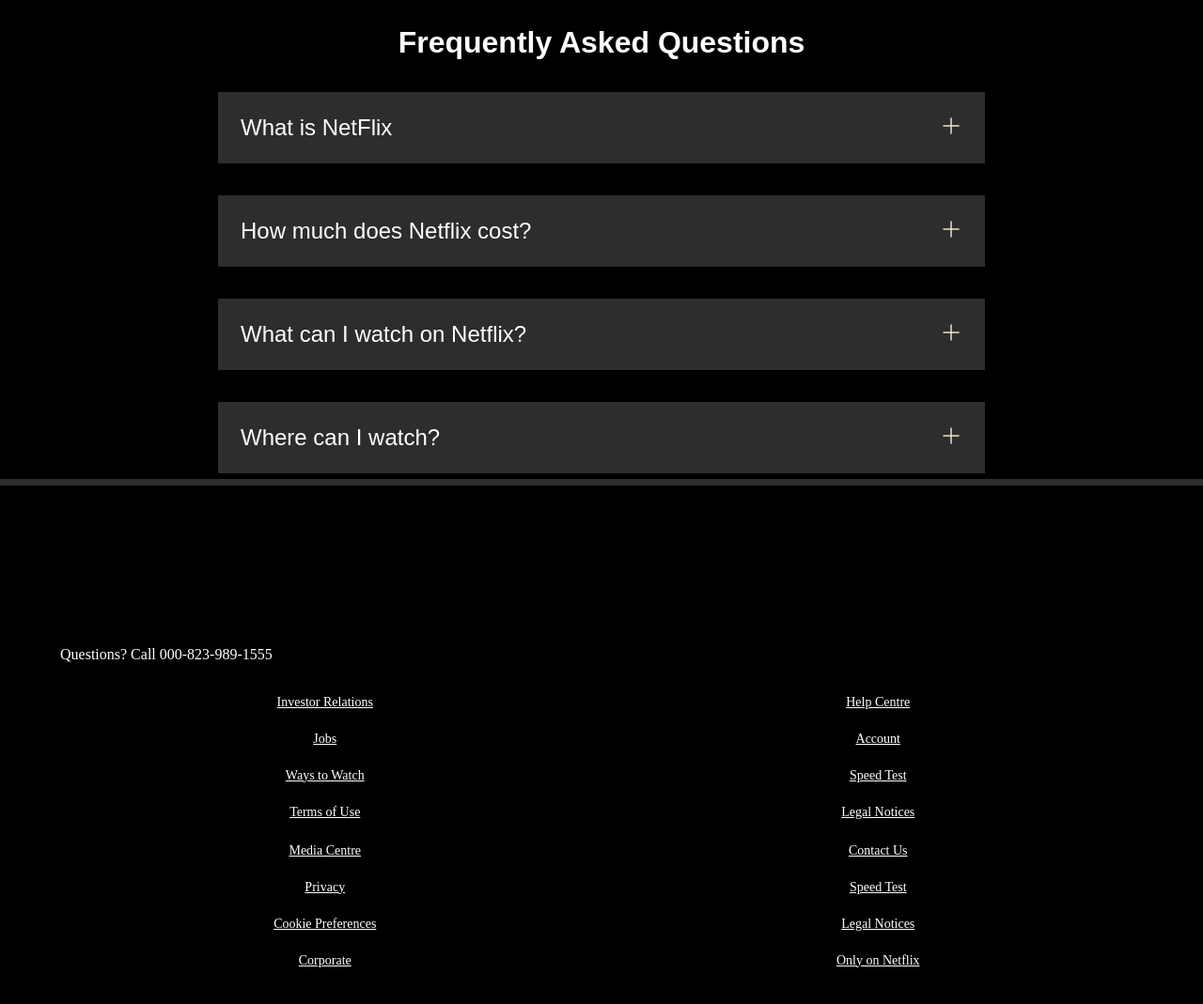
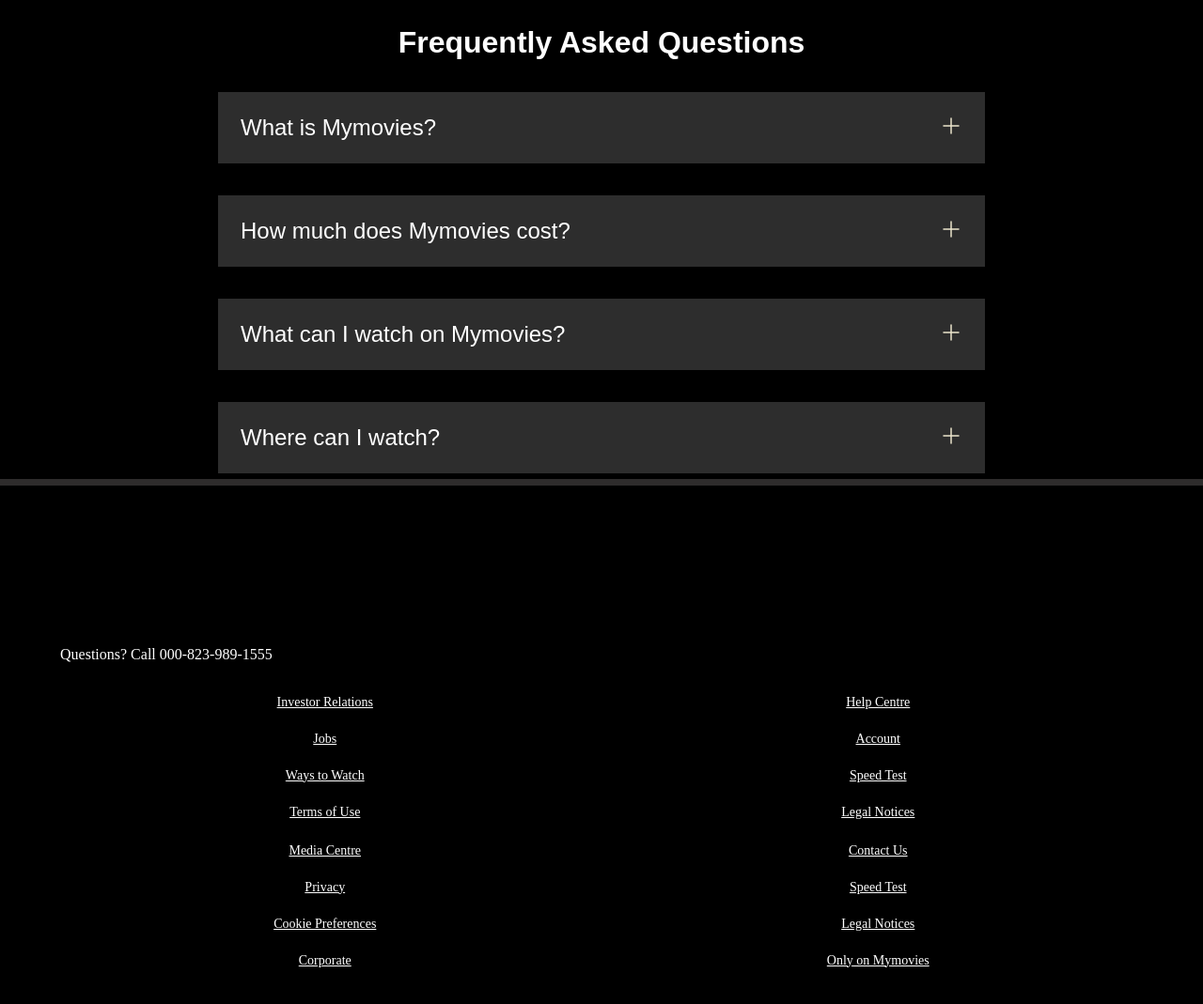
Before and after one commit to Rish211206/Movies, a plain HTML site: page index.html in a window 1280 px wide. Shown: the part 2620-3689 px from the top of the page at 94% size. Drawn offline with Linux system fonts and the light colour scheme; a web font is replaced by a local one.

Commit message:
Update index.html

```diff
--- a/index.html
+++ b/index.html
@@ -88,7 +88,7 @@
     <section class="faq">
         <h2>Frequently Asked Questions</h2>
         <div class="faqbox">
-            <span>What is NetFlix</span>
+            <span>What is Mymovies?</span>
             <svg width="24" height="24" viewBox="0 0 24 24" fill="white" xmlns="http://www.w3.org/2000/svg">
                 <path d="M12 4V20" stroke="#141B34" stroke-width="1.5" stroke-linecap="round" stroke-linejoin="round" />
                 <path d="M4 12H20" stroke="#141B34" stroke-width="1.5" stroke-linecap="round" stroke-linejoin="round" />
@@ -96,7 +96,7 @@
 
         </div>
         <div class="faqbox">
-            <span>How much does Netflix cost?</span>
+            <span>How much does Mymovies cost?</span>
             <svg width="24" height="24" viewBox="0 0 24 24" fill="white" xmlns="http://www.w3.org/2000/svg">
                 <path d="M12 4V20" stroke="#141B34" stroke-width="1.5" stroke-linecap="round" stroke-linejoin="round" />
                 <path d="M4 12H20" stroke="#141B34" stroke-width="1.5" stroke-linecap="round" stroke-linejoin="round" />
@@ -104,7 +104,7 @@
 
         </div>
         <div class="faqbox">
-            <span>What can I watch on Netflix?</span>
+            <span>What can I watch on Mymovies?</span>
             <svg width="24" height="24" viewBox="0 0 24 24" fill="white" xmlns="http://www.w3.org/2000/svg">
                 <path d="M12 4V20" stroke="#141B34" stroke-width="1.5" stroke-linecap="round" stroke-linejoin="round" />
                 <path d="M4 12H20" stroke="#141B34" stroke-width="1.5" stroke-linecap="round" stroke-linejoin="round" />
@@ -151,7 +151,7 @@
                 <a href="faq">Contact Us</a>
                 <a href="faq">Speed Test</a>
                 <a href="faq">Legal Notices</a>
-                <a href="faq">Only on Netflix</a>
+                <a href="faq">Only on Mymovies</a>
             </div>
         </div>
     </footer>
```
